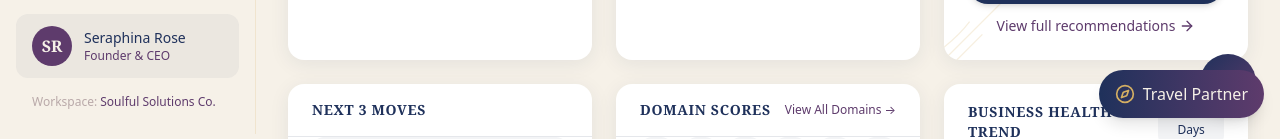
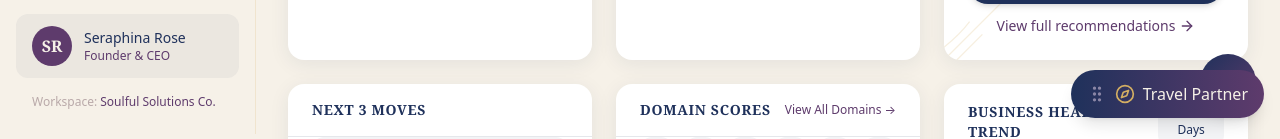
Before and after one commit to ButterflyBabs/LifeCharter-Architecture, a Next.js app: page / in a window 1280 px wide. Shown: the part 666-805 px from the top of the page. Built offline with nearby package versions, Linux system fonts and the light colour scheme.

Commit message:
Enable dragging Travel Partner widget when closed

```diff
--- a/src/components/travel-partner/TravelPartnerWidget.tsx
+++ b/src/components/travel-partner/TravelPartnerWidget.tsx
@@ -330,17 +330,23 @@ export default function TravelPartnerWidget() {
 
   if (!isOpen) {
     return (
-      <button
-        onClick={() => setIsOpen(true)}
+      <div
+        ref={widgetRef}
         style={getStyle()}
-        className="flex items-center gap-2 px-4 py-3 bg-gradient-to-r from-[#1F315B] to-[#5E3B6C] text-[#F6F1E8] rounded-full shadow-lg hover:scale-105 transition-transform"
+        className="flex items-center gap-2 px-4 py-3 bg-gradient-to-r from-[#1F315B] to-[#5E3B6C] text-[#F6F1E8] rounded-full shadow-lg hover:scale-105 transition-transform cursor-move"
+        onMouseDown={startDrag}
+        onClick={(e) => {
+          // Only open if not dragging
+          if (!dragging) setIsOpen(true);
+        }}
       >
+        <GripVertical data-drag className="w-5 h-5 text-[#CDBED6] opacity-60 cursor-grab active:cursor-grabbing" />
         <Compass className="w-5 h-5 text-[#D4AF63]" />
         <span className="font-medium">Travel Partner</span>
         {progress > 0 && (
           <span className="ml-2 text-xs bg-[#D4AF63] text-[#1F315B] px-2 py-0.5 rounded-full">{progress}%</span>
         )}
-      </button>
+      </div>
     );
   }
 
```
